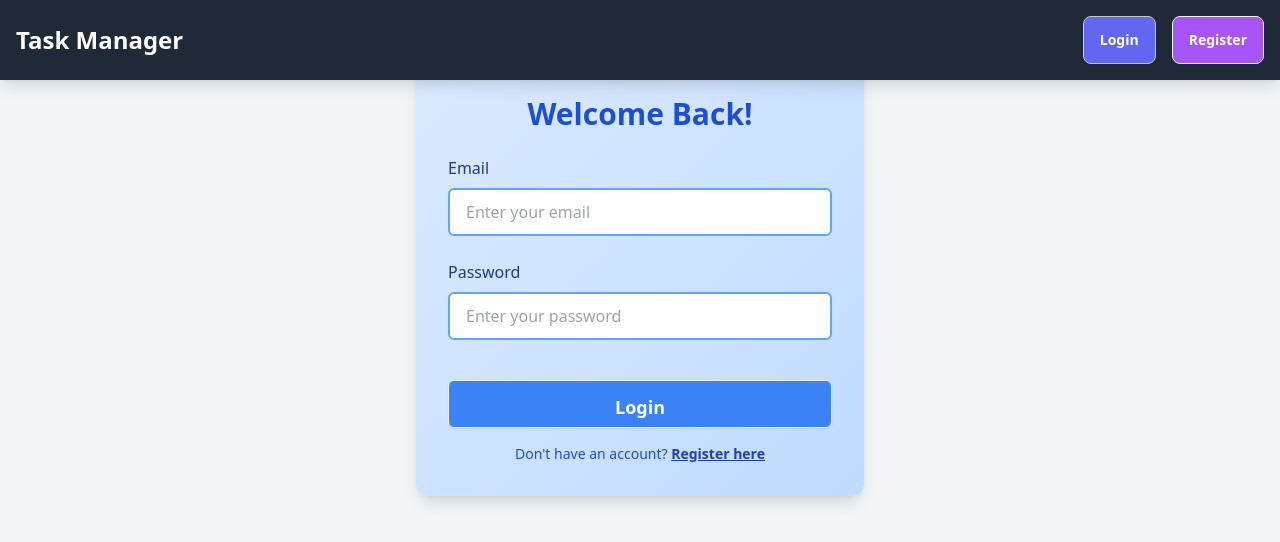
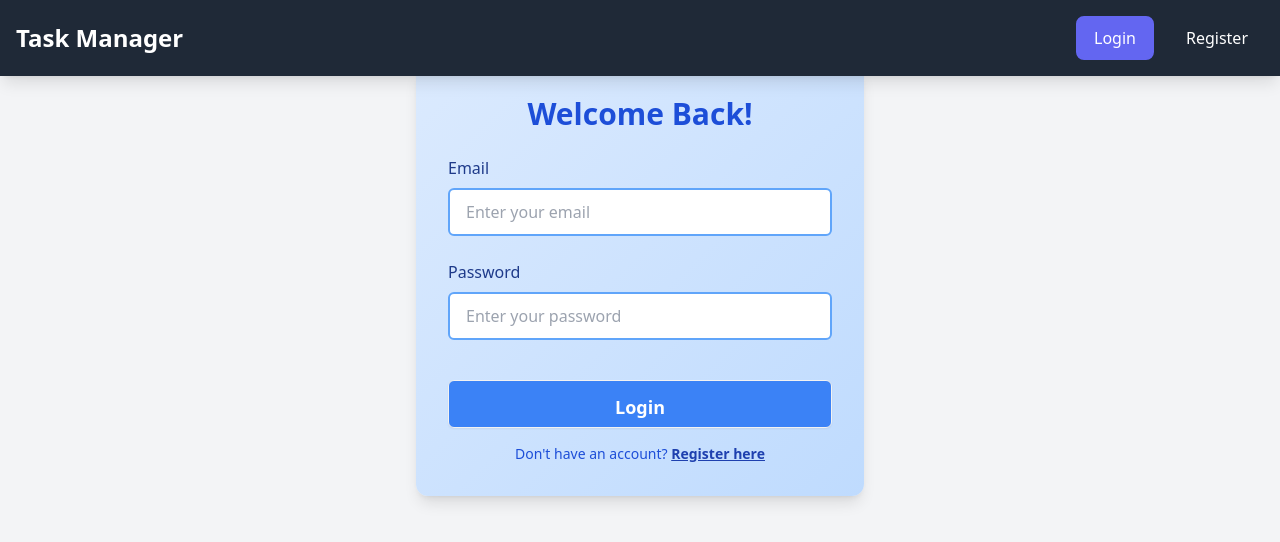
Before and after one commit to Aditya201514049/task-manager, a React (Create React App) app in the folder frontend/: page /login in a window 1280 px wide. Shown: the top 542 px of the page. Built offline with nearby package versions, Linux system fonts and the light colour scheme.

Commit message:
navbar ui updated

```diff
--- a/frontend/src/components/navbar.jsx
+++ b/frontend/src/components/navbar.jsx
@@ -1,3 +1,4 @@
+
 import React, { useState } from "react";
 import { Link, useLocation } from "react-router-dom";
 
@@ -22,9 +23,11 @@ const Navbar = ({ isLoggedIn, handleLogout, user }) => {
               {/* Task Form Button */}
               <Link
                 to="/"
-                className={`btn ${
-                  location.pathname === "/" ? "btn-active" : ""
-                } bg-blue-500 hover:bg-blue-600 text-white`}
+                className={`px-4 py-2 rounded-lg text-white ${
+                  location.pathname === "/"
+                    ? "bg-blue-500 hover:bg-blue-600 border-2 border-blue-500"
+                    : "hover:border-2 hover:border-blue-500"
+                }`}
               >
                 Task Form
               </Link>
@@ -32,9 +35,11 @@ const Navbar = ({ isLoggedIn, handleLogout, user }) => {
               {/* Task List Button */}
               <Link
                 to="/tasks"
-                className={`btn ${
-                  location.pathname === "/tasks" ? "btn-active" : ""
-                } bg-green-500 hover:bg-green-600 text-white`}
+                className={`px-4 py-2 rounded-lg text-white ${
+                  location.pathname === "/tasks"
+                    ? "bg-green-500 hover:bg-green-600 border-2 border-green-500"
+                    : "hover:border-2 hover:border-green-500"
+                }`}
               >
                 Task List
               </Link>
@@ -42,7 +47,11 @@ const Navbar = ({ isLoggedIn, handleLogout, user }) => {
               {/* Username Button */}
               <button
                 onClick={toggleUserDetails}
-                className="btn bg-yellow-500 hover:bg-yellow-600 text-white"
+                className={`px-4 py-2 rounded-lg text-white ${
+                  showUserDetails
+                    ? "bg-yellow-500 hover:bg-yellow-600 border-2 border-yellow-500"
+                    : "hover:border-2 hover:border-yellow-500"
+                }`}
               >
                 {user ? user.name : "Guest"}
               </button>
@@ -50,7 +59,7 @@ const Navbar = ({ isLoggedIn, handleLogout, user }) => {
               {/* Logout Button */}
               <button
                 onClick={handleLogout}
-                className="btn bg-red-500 hover:bg-red-600 text-white"
+                className="px-4 py-2 rounded-lg bg-red-500 hover:bg-red-600 text-white"
               >
                 Logout
               </button>
@@ -72,9 +81,11 @@ const Navbar = ({ isLoggedIn, handleLogout, user }) => {
               {/* Login Button */}
               <Link
                 to="/login"
-                className={`btn ${
-                  location.pathname === "/login" ? "btn-active" : ""
-                } bg-indigo-500 hover:bg-indigo-600 text-white`}
+                className={`px-4 py-2 rounded-lg text-white ${
+                  location.pathname === "/login"
+                    ? "bg-indigo-500 hover:bg-indigo-600 border-2 border-indigo-500"
+                    : "hover:border-2 hover:border-indigo-500"
+                }`}
               >
                 Login
               </Link>
@@ -82,9 +93,11 @@ const Navbar = ({ isLoggedIn, handleLogout, user }) => {
               {/* Register Button */}
               <Link
                 to="/register"
-                className={`btn ${
-                  location.pathname === "/register" ? "btn-active" : ""
-                } bg-purple-500 hover:bg-purple-600 text-white`}
+                className={`px-4 py-2 rounded-lg text-white ${
+                  location.pathname === "/register"
+                    ? "bg-purple-500 hover:bg-purple-600 border-2 border-purple-500"
+                    : "hover:border-2 hover:border-purple-500"
+                }`}
               >
                 Register
               </Link>
```
